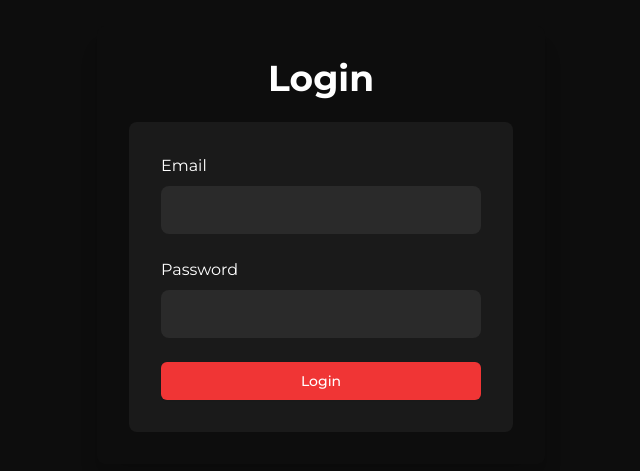
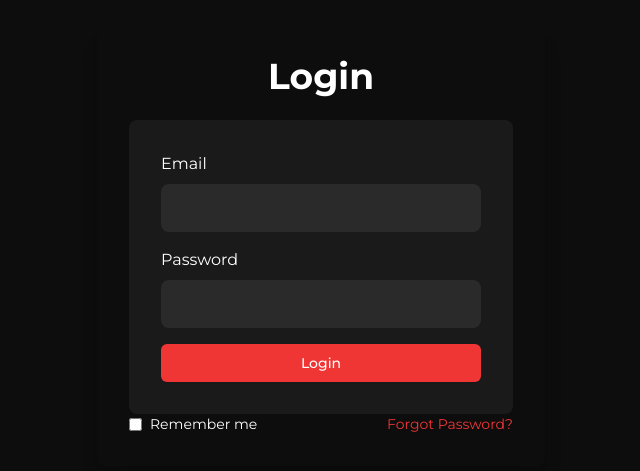
Before and after one commit to Traves-Theberge/chat_ui, a Next.js app: page /login in a window 1280 px wide. Shown: the part 155-626 px from the top of the page, without its empty margins (319-959 px from the left). Built offline with nearby package versions, Linux system fonts and the light colour scheme; no server answers.

Commit message:
added reset password button

```diff
--- a/src/app/login/page.jsx
+++ b/src/app/login/page.jsx
@@ -12,6 +12,8 @@ export default function LoginPage() {
   const [feedback, setFeedback] = useState('');
   // State to manage the loading status
   const [isLoading, setIsLoading] = useState(false);
+  // State to manage remembering credentials
+  const [rememberMe, setRememberMe] = useState(false);
   // Router instance from Next.js
   const router = useRouter();
   // Auth hook instance
@@ -26,7 +28,33 @@ export default function LoginPage() {
       if (error) {
         setFeedback(error.message);
       } else {
+        if (rememberMe) {
+          localStorage.setItem('rememberedEmail', email);
+          // Note: Storing passwords in localStorage is not secure.
+          // Consider using a more secure method or only storing the email.
+        } else {
+          localStorage.removeItem('rememberedEmail');
+        }
         router.push('/chat');
+      }
+    } catch (error) {
+      setFeedback('An unexpected error occurred. Please try again.');
+    } finally {
+      setIsLoading(false);
+    }
+  };
+
+  // Function to handle password reset
+  const handlePasswordReset = async (email) => {
+    setIsLoading(true);
+    try {
+      const { error } = await supabase.auth.resetPasswordForEmail(email, {
+        redirectTo: `${window.location.origin}/reset-password`,
+      });
+      if (error) {
+        setFeedback(error.message);
+      } else {
+        setFeedback('Password reset email sent. Please check your inbox.');
       }
     } catch (error) {
       setFeedback('An unexpected error occurred. Please try again.');
@@ -46,8 +74,15 @@ export default function LoginPage() {
   return (
     <div className="flex items-center justify-center min-h-screen bg-navy text-light-gray p-4">
       <div className="w-full max-w-md">
-        <AuthForm isSignup={false} handleSubmit={handleLogin} isLoading={isLoading} />
-        {feedback && <div className="mt-4 text-vibrant-red text-center">{feedback}</div>}
+        <AuthForm
+          isSignup={false}
+          handleSubmit={handleLogin}
+          handlePasswordReset={handlePasswordReset}
+          isLoading={isLoading}
+          rememberMe={rememberMe}
+          setRememberMe={setRememberMe}
+          feedback={feedback}
+        />
       </div>
     </div>
   );
--- a/src/app/page.jsx
+++ b/src/app/page.jsx
@@ -75,7 +75,7 @@ export default function HomePage() {
             height={200}
             className="mx-auto mb-4"
           />
-          <p className="text-light-gray font-sans font-light">AI-powered Sales Training companion</p>
+          <p className="text-light-gray font-sans font-light">AI-Powered Sales Training Companion</p>
         </div>
         <motion.div
           initial={{ y: 50, opacity: 0 }}
--- a/src/components/AuthForm.jsx
+++ b/src/components/AuthForm.jsx
@@ -1,26 +1,39 @@
 "use client";
 
-import { useState } from 'react';
+import { useState, useEffect } from 'react';
 import { motion, AnimatePresence } from 'framer-motion';
 
-export default function AuthForm({ isSignup, handleSubmit }) {
+export default function AuthForm({
+  isSignup,
+  handleSubmit,
+  handlePasswordReset,
+  isLoading,
+  rememberMe,
+  setRememberMe,
+  feedback
+}) {
   const [email, setEmail] = useState('');
   const [password, setPassword] = useState('');
-  const [feedback, setFeedback] = useState('');
+  const [showResetPassword, setShowResetPassword] = useState(false);
 
-  const onSubmit = async (event) => {
-    event.preventDefault();
-    setFeedback('');
-    if (typeof handleSubmit !== 'function') {
-      console.error('handleSubmit is not a function');
-      setFeedback('An error occurred. Please try again.');
-      return;
+  useEffect(() => {
+    const rememberedEmail = localStorage.getItem('rememberedEmail');
+    if (rememberedEmail) {
+      setEmail(rememberedEmail);
+      setRememberMe(true);
     }
-    try {
-      await handleSubmit(email, password);
-    } catch (error) {
-      setFeedback(error.message);
-      console.error('Auth error:', error);
+  }, []);
+
+  const onSubmit = (e) => {
+    e.preventDefault();
+    if (showResetPassword) {
+      if (typeof handlePasswordReset === 'function') {
+        handlePasswordReset(email);
+      } else {
+        console.error('handlePasswordReset is not a function');
+      }
+    } else {
+      handleSubmit(email, password);
     }
   };
 
@@ -55,7 +68,7 @@ export default function AuthForm({ isSignup, handleSubmit }) {
       >
         {isSignup ? 'Sign Up' : 'Login'}
       </motion.h2>
-      <form onSubmit={onSubmit} className="space-y-6 bg-[#1A1A1A] p-8 rounded-lg">
+      <form onSubmit={onSubmit} className="space-y-4 bg-[#1A1A1A] p-8 rounded-lg">
         <motion.div variants={inputVariants} initial="hidden" animate="visible" className="mb-4">
           <label htmlFor="email" className="block mb-2 text-light-gray">Email</label>
           <input
@@ -67,6 +80,7 @@ export default function AuthForm({ isSignup, handleSubmit }) {
             className="w-full p-3 rounded-lg bg-[#2A2A2A] text-light-gray focus:outline-none focus:ring-2 focus:ring-vibrant-red transition"
           />
         </motion.div>
+        {!showResetPassword && (
           <motion.div variants={inputVariants} initial="hidden" animate="visible" className="mb-6">
             <label htmlFor="password" className="block mb-2 text-light-gray">Password</label>
             <input
@@ -78,6 +92,7 @@ export default function AuthForm({ isSignup, handleSubmit }) {
               className="w-full p-3 rounded-lg bg-[#2A2A2A] text-light-gray focus:outline-none focus:ring-2 focus:ring-vibrant-red transition"
             />
           </motion.div>
+        )}
         <motion.button
           type="submit"
           variants={buttonVariants}
@@ -85,7 +100,7 @@ export default function AuthForm({ isSignup, handleSubmit }) {
           whileTap="tap"
           className="w-full py-2 px-4 border border-transparent rounded-md shadow-sm text-sm font-medium text-light-gray bg-vibrant-red hover:bg-opacity-80 focus:outline-none focus:ring-2 focus:ring-offset-2 focus:ring-vibrant-red"
         >
-          {isSignup ? 'Sign Up' : 'Login'}
+          {isLoading ? 'Processing...' : (showResetPassword ? 'Reset Password' : (isSignup ? 'Sign Up' : 'Login'))}
         </motion.button>
       </form>
       <AnimatePresence>
@@ -100,6 +115,31 @@ export default function AuthForm({ isSignup, handleSubmit }) {
           </motion.div>
         )}
       </AnimatePresence>
+      {!isSignup && (
+        <div className="flex items-center justify-between">
+          <div className="flex items-center">
+            <input
+              type="checkbox"
+              id="rememberMe"
+              checked={rememberMe}
+              onChange={(e) => {
+                if (typeof setRememberMe === 'function') {
+                  setRememberMe(e.target.checked);
+                }
+              }}
+              className="mr-2"
+            />
+            <label htmlFor="rememberMe" className="text-sm text-light-gray">Remember me</label>
+          </div>
+          <button
+            type="button"
+            onClick={() => setShowResetPassword(!showResetPassword)}
+            className="text-sm text-vibrant-red hover:underline"
+          >
+            {showResetPassword ? 'Back to Login' : 'Forgot Password?'}
+          </button>
+        </div>
+      )}
     </motion.div>
   );
 }
```
Lines whose indentation alone changed are shown as unchanged.
